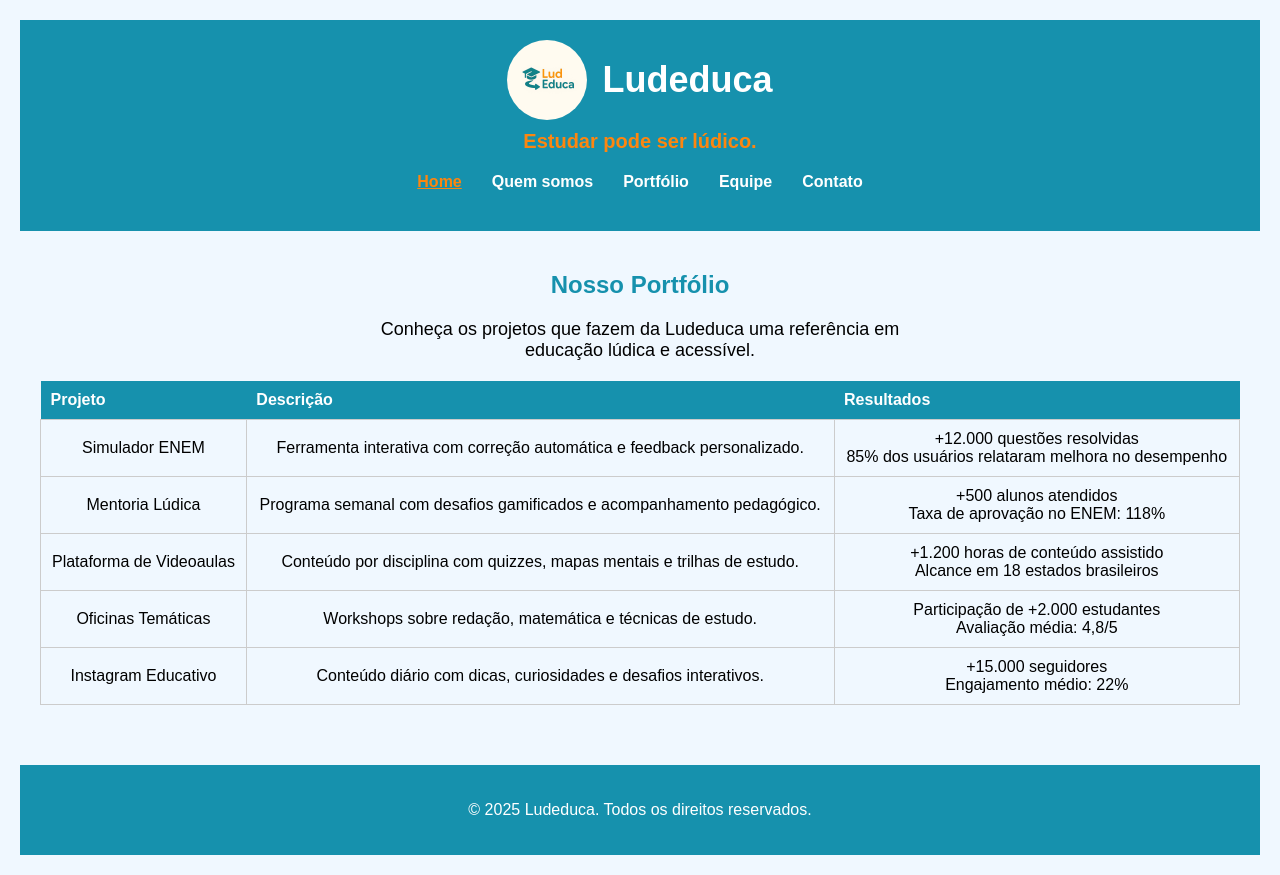
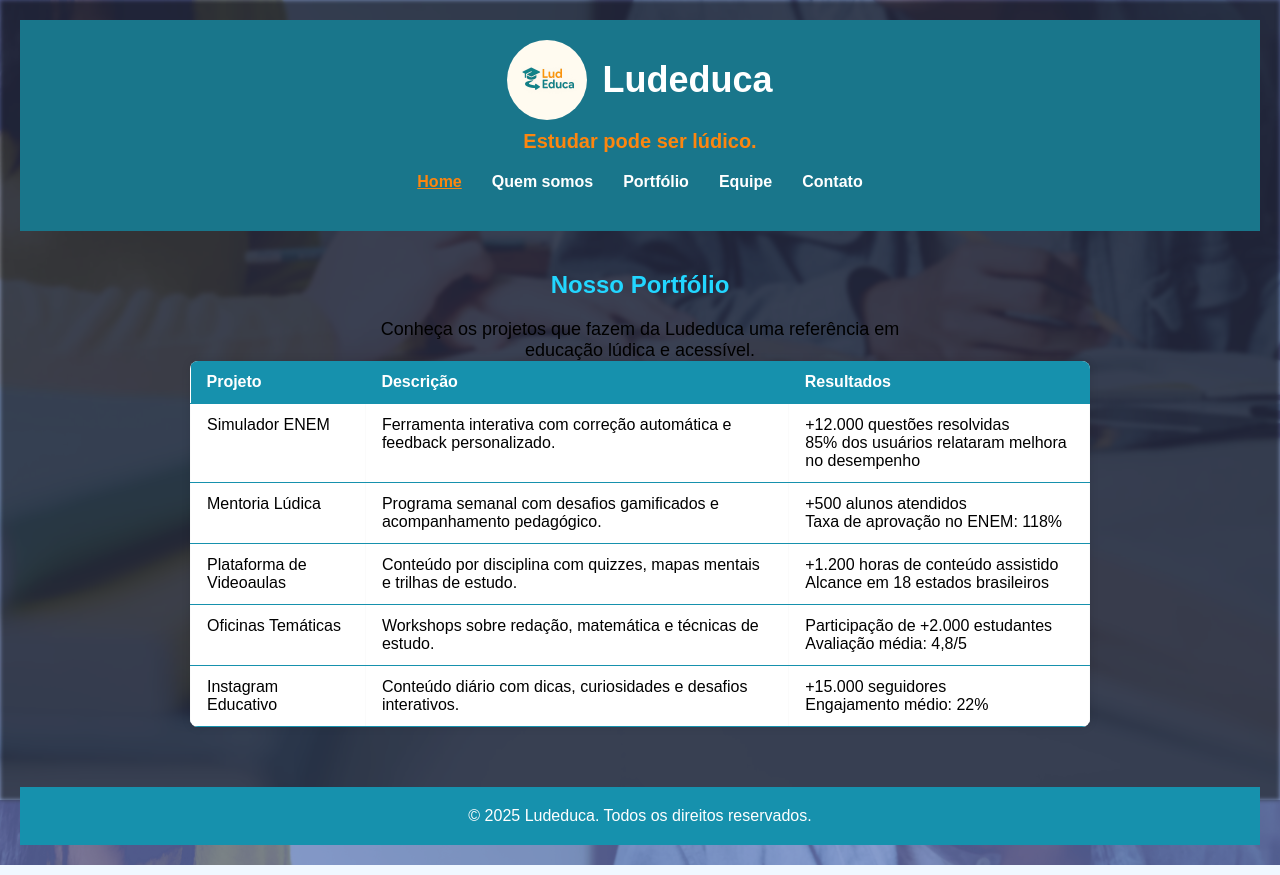
Before and after one commit to JoaoBatista147/PrototipoFront-End, a plain HTML site: page portfolio.html in a window 1280 px wide. Drawn offline with Linux system fonts and the light colour scheme.

Commit message:
atualizações

```diff
--- a/style.css
+++ b/style.css
@@ -1,4 +1,4 @@
-/* Estilo geral */
+
 body {
   font-family: Arial, sans-serif;
   background-color: #f0f8ff;
@@ -6,7 +6,6 @@ body {
   padding: 20px;
 }
 
-/* Cabeçalho */
 header {
   text-align: center;
   background-color: #1691ad;
@@ -25,7 +24,7 @@ header h2 {
   color: #fd860f;
 }
 
-/* Menu de navegação */
+
 nav ul {
   list-style: none;
   padding: 0;
@@ -51,7 +50,7 @@ nav a.active {
   text-decoration: underline;
 }
 
-/* Seções principais */
+
 section {
   text-align: center;
   margin-top: 40px;
@@ -59,7 +58,7 @@ section {
 }
 
 section h3 {
-  color: #1691ad;
+  color: #22d6ff;
   font-size: 24px;
   margin-bottom: 20px;
 }
@@ -70,7 +69,7 @@ section p {
   font-size: 18px;
 }
 
-/* Banner de destaque */
+
 .destaque {
   background-color: #fd860f;
   color: white;
@@ -84,7 +83,7 @@ section p {
   display: inline-block;
   margin-top: 20px;
   padding: 10px 20px;
-  background-color: #1691ad;
+  background-color: #22d6ff;
   color: white;
   text-decoration: none;
   border-radius: 5px;
@@ -92,7 +91,7 @@ section p {
 }
 
 .btn-destaque:hover {
-  background-color: #117a94;
+  background-color: #22d6ff;
 }
 
 .valores {
@@ -104,7 +103,7 @@ section p {
 
 .card {
   background-color: #ffffff;
-  border: 2px solid #1691ad;
+  border: 2px solid #12ccf5;
   border-radius: 10px;
   padding: 20px;
   margin-bottom: 30px;
@@ -112,7 +111,7 @@ section p {
 }
 
 .card h4 {
-  color: #1691ad;
+  color: #0a5768;
   font-size: 22px;
   margin-bottom: 10px;
 }
@@ -131,7 +130,7 @@ section p {
 }
 
 
-/* Lista de benefícios */
+
 .beneficios {
   list-style: none;
   padding: 0;
@@ -143,7 +142,7 @@ section p {
   margin-bottom: 10px;
 }
 
-/* Imagens */
+
 .logo,
 .imagem-sobre {
   width: 200px;
@@ -152,7 +151,7 @@ section p {
   border-radius: 10px;
 }
 
-/* Lista de equipe */
+
 ul {
   list-style-type: disc;
   padding-left: 20px;
@@ -167,7 +166,7 @@ ul {
   gap: 15px;
   text-align: left;
   background-color: #ffffff;
-  border: 2px solid #1691ad;
+  border: 2px solid #22d6ff;
   border-radius: 10px;
   padding: 10px 15px;
   margin: 20px auto;
@@ -197,7 +196,7 @@ ul li {
   gap: 10px;
 }
 
-/* Fotos da equipe e bios */
+
 .foto-equipe {
   width: 100px;
   height: 100px;
@@ -216,7 +215,6 @@ ul li {
   display: block;
 }
 
-/* Tabela de portfólio */
 table {
   width: 100%;
   border-collapse: collapse;
@@ -225,17 +223,38 @@ table {
 
 th {
   background-color: #1691ad;
-  color: white;
+  color: rgb(255, 255, 255);
   padding: 10px;
   text-align: left;
 }
 
 td {
-  border: 1px solid #ccc;
+  border: 1px solid #fbfbfb;
   padding: 10px;
 }
+table {
+  width: 100%;
+  max-width: 900px;
+  margin: 0 auto;
+  border-collapse: collapse;
+  background-color: white;
+  box-shadow: 0 0 10px rgba(0,0,0,0.1);
+  border-radius: 8px;
+  overflow: hidden;
+}
 
-/* Formulário de contato */
+th, td {
+  padding: 12px 16px;
+  text-align: left;
+  border-bottom: 1px solid #1691ad;
+  vertical-align: top;
+}
+
+th {
+  background-color: #1691ad;
+  font-weight: bold;
+}
+
 form {
   max-width: 500px;
   margin: 20px auto;
@@ -271,7 +290,7 @@ form button:hover {
   background-color: #117a94;
 }
 
-/* Rodapé */
+
 footer {
   text-align: center;
   margin-top: 60px;
@@ -280,7 +299,7 @@ footer {
   color: white;
 }
 
-/* Responsividade básica */
+
 @media (max-width: 600px) {
   nav ul {
     flex-direction: column;
@@ -299,7 +318,7 @@ footer {
   }
 }
 
-/* Seção de serviços */
+
 .servicos {
   max-width: 800px;
   margin: 40px auto;
@@ -308,7 +327,7 @@ footer {
 
 .card-servico {
   background-color: #ffffff;
-  border: 2px solid #1691ad;
+  border: 2px solid #22d6ff;
   border-radius: 10px;
   padding: 20px;
   margin: 20px auto;
@@ -318,7 +337,7 @@ footer {
 
 .card-servico h4 {
   font-size: 20px;
-  color: #1691ad;
+  color: #22d6ff;
   margin-bottom: 10px;
 }
 
@@ -326,7 +345,7 @@ footer {
   font-size: 16px;
 }
 
-/* Seção de impacto */
+
 .impacto {
   text-align: center;
   margin: 40px auto;
@@ -335,7 +354,7 @@ footer {
 
 .impacto h3 {
   font-size: 24px;
-  color: #1691ad;
+  color: #0a5768;
 }
 
 .impacto p {
@@ -383,5 +402,42 @@ header h2 {
   width: 80px;
   height: 80px;
   object-fit: cover;
-  border-radius: 50%; /* Isso deixa a imagem redonda */
+  border-radius: 50%;
 }
+body {
+  background-image: url('Design sem nome.png');
+  background-size: cover;
+  background-position: center;
+  background-repeat: no-repeat;
+  background-attachment: fixed;
+}
+body::before {
+  content: "";
+  position: fixed;
+  top: 0; left: 0;
+  width: 100%; height: 100%;
+  background-image: url('Design sem nome.png');
+  background-size: cover;
+  background-position: center;
+  background-repeat: no-repeat;
+  z-index: -1;
+  filter: brightness(0.4) blur(2px);
+}
+body {
+  position: relative;
+  z-index: 0;
+}
+
+* {
+  margin: 0;
+  padding: 0;
+  box-sizing: border-box;
+}
+
+header.cabecalho-flex {
+  width: 100%;
+  display: flex;
+  flex-direction: column;
+  align-items: center;
+  background-color: #19768b;
+}
```
Also changed, not shown: bio-emanuel.html (added, +40 -0 lines), equipe.html (+6 -0 lines), index.html (+2 -1 lines), Design sem nome.png (added), EmanuelLucenaBio.jpg (added), WhatsApp Image 2025-11-04 at 09.30.36.jpeg (deleted), WhatsApp Image 2025-11-05 at 14.25.45.jpeg (deleted).
